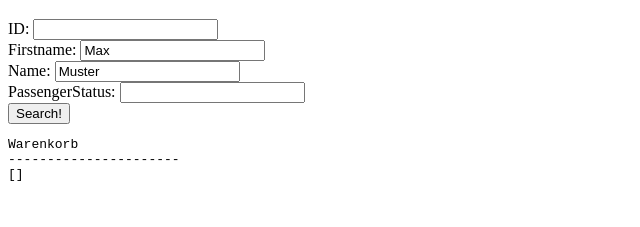
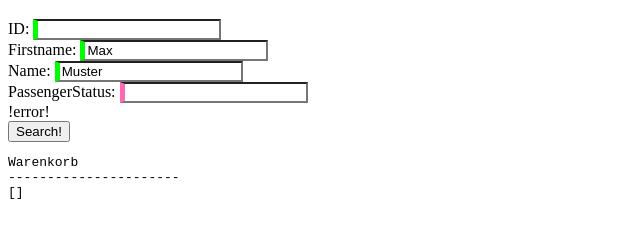
Before and after one commit to MI5/ng-schulung, a website built with webpack: page index.html in a window 1280 px wide. Shown: the part 61-288 px from the top of the page, without its empty margins (0-640 px from the left). Built offline with nearby package versions, Linux system fonts and the light colour scheme; some packages are replaced by stand-ins of ours; files whose address does not match are found by name.

Commit message:
added validation

```diff
--- a/index.html
+++ b/index.html
@@ -6,6 +6,7 @@
 
     <!-- Bootstrap -->
     <link href="node_modules/bootstrap/dist/css/bootstrap.css" rel="stylesheet" />
+    <link href="styles.css" rel="stylesheet" />
 
     <script src="dist/vendor.js"></script>
     <script src="dist/app.js"></script>
@@ -17,6 +18,7 @@
     <div class="container">
 
         <h1>Passenger Search!</h1>
+        <form name="form" novalidate> <!-- novalidate : Deactivate HTML5-validation -->
           <div class="form-group">
               <label>ID:</label>
               <input class="form-control" data-ng-model="vm.id" title="">
@@ -31,12 +33,19 @@
           </div>
           <div class="form-group">
               <label>PassengerStatus:</label>
-            <input class="form-control" data-ng-model="vm.passengerStatus" title="">
+              <input name="passenger" class="form-control" required pattern="[ABC]" data-ng-model="vm.passengerStatus" title="">
+
+              <div ng-if="form.passenger.$error">
+                  !error!
+              </div>
+              <div ng-if="form.passenger.$valid">
+                  Es ist valide
+              </div>
           </div>
           <div class="form-group">
-            <button class="btn btn-primary" data-ng-click="vm.search()">Search!</button>
+              <button ng-diabled="" class="btn btn-primary" data-ng-click="vm.search()">Search!</button>
           </div>
-
+        </form>
         <table data-ng-show="vm.passengers.length > 0" class="table table-striped">
             <tr data-ng-repeat="f in vm.passengers" data-ng-class="{ active: f === vm.selectedFlight }">
                 <td>{{f.id}}</td>
--- /dev/null
+++ b/styles.css
@@ -0,0 +1,8 @@
+
+input.ng-invalid {
+    border-left: 5px solid hotpink;
+}
+
+input.ng-valid {
+    border-left: 5px solid lime;
+}
```
Lines whose indentation alone changed are shown as unchanged.
